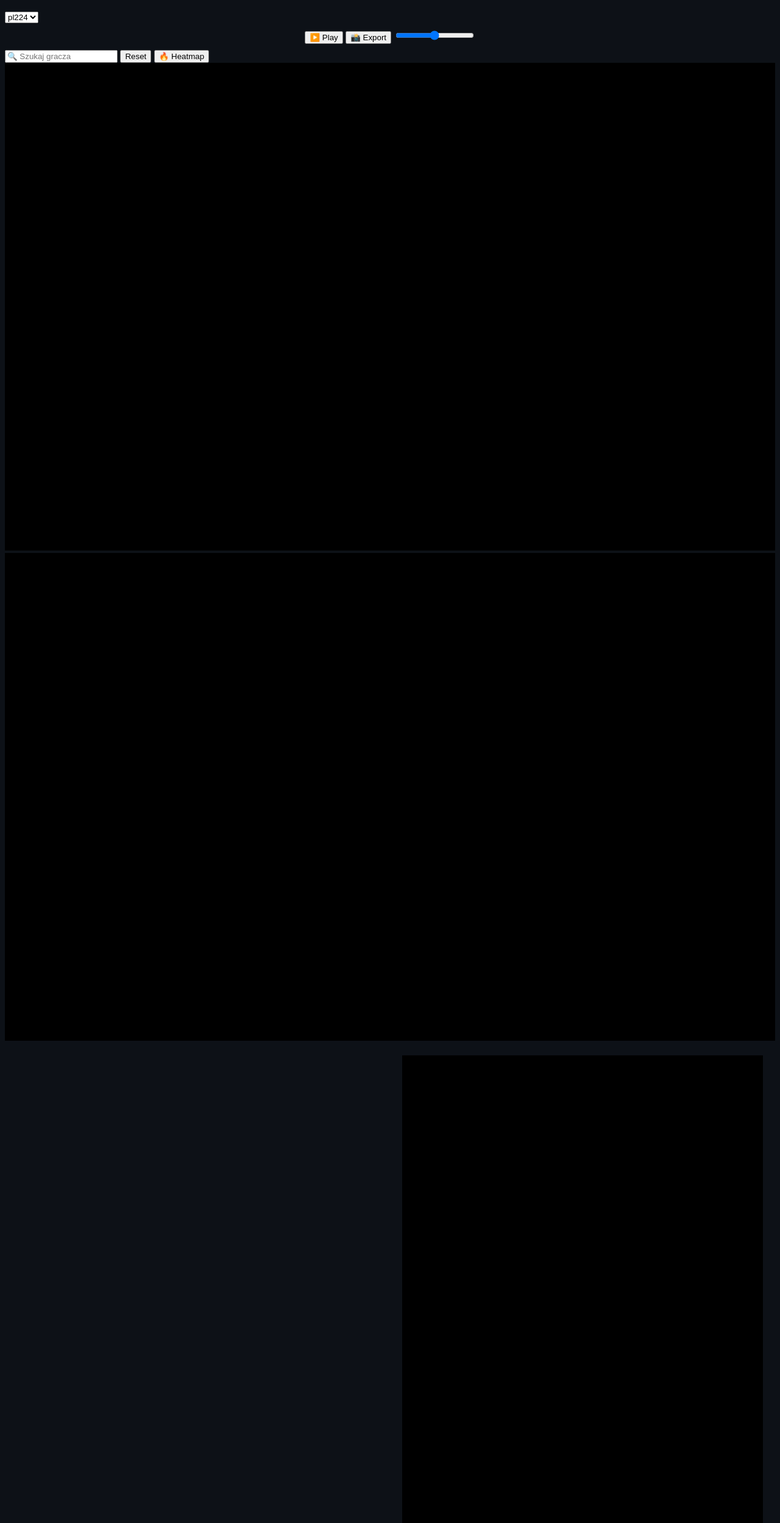
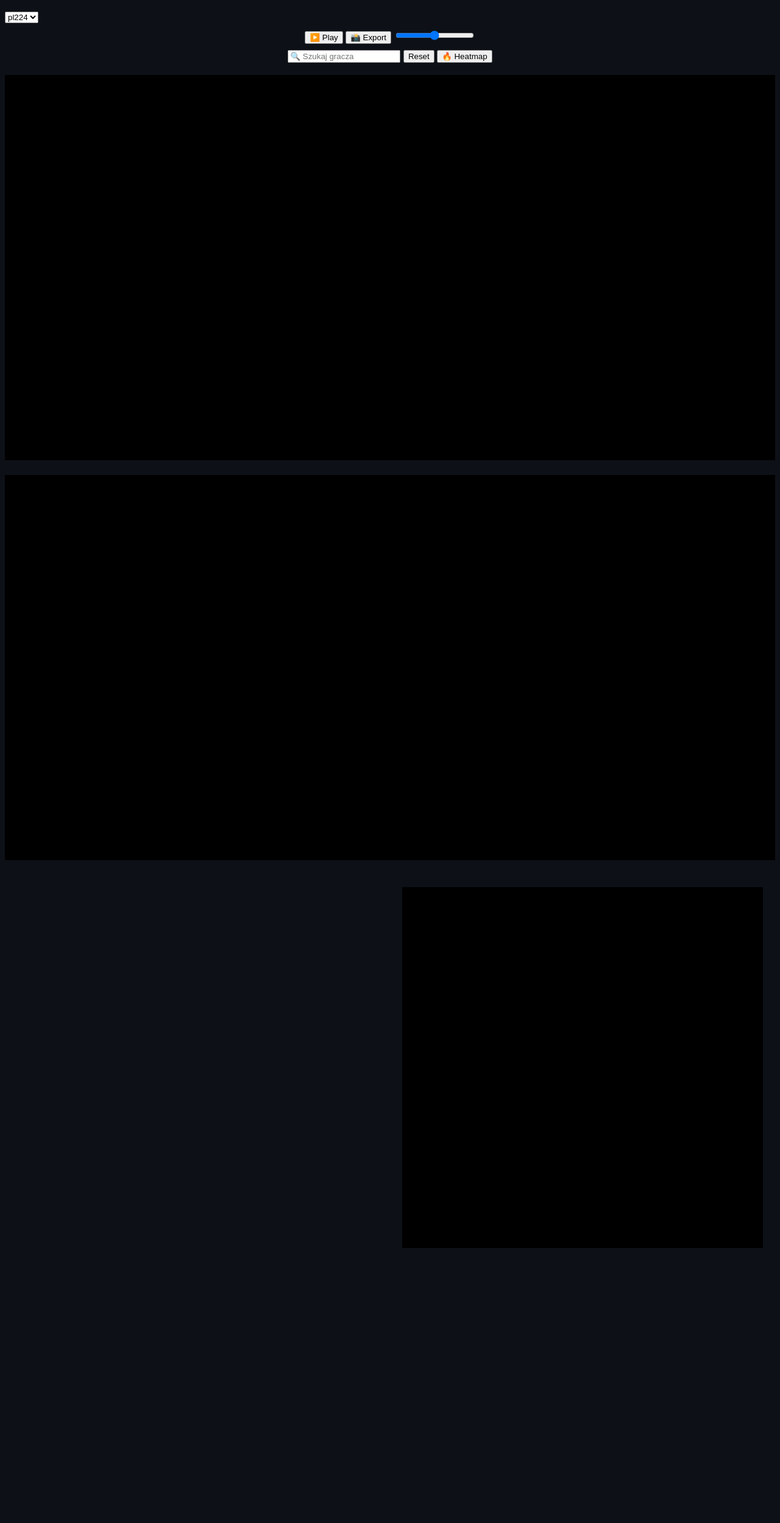
Before and after one commit to pgnnnnnn/plemiona-staty, a website: page public/index.html in a window 1280 px wide. Shown: the part 62-2560 px from the top of the page at 61% size. After the commit the page ends 2151 px from the top, so only its background shows below. Drawn offline with nearby package versions, Linux system fonts and the light colour scheme; no server answers.

Commit message:
Update style.css

```diff
--- a/public/style.css
+++ b/public/style.css
@@ -1,42 +1,25 @@
 body {
-    background: #0d1117;
-    color: white;
-    font-family: Arial;
+    background:#0d1117;
+    color:white;
+    font-family:Arial;
 }
 
 .container {
-    display: flex;
+    display:flex;
 }
 
-.table-box {
-    width: 50%;
-    padding: 20px;
-}
-
-.map-box {
-    width: 50%;
-    padding: 20px;
-}
-
-table {
-    width: 100%;
+.table-box, .map-box {
+    width:50%;
+    padding:20px;
 }
 
 canvas {
-    width: 100%;
-    height: 800px;
-    background: black;
-    cursor: grab;
+    width:100%;
+    background:black;
+    margin:10px 0;
 }
 
-.replay {
-    text-align: center;
-    margin: 10px;
+.tools, .replay {
+    text-align:center;
+    margin:10px;
 }
-
-#tooltip {
-    position: absolute;
-    background: black;
-    padding: 5px;
-    display: none;
-}
```
